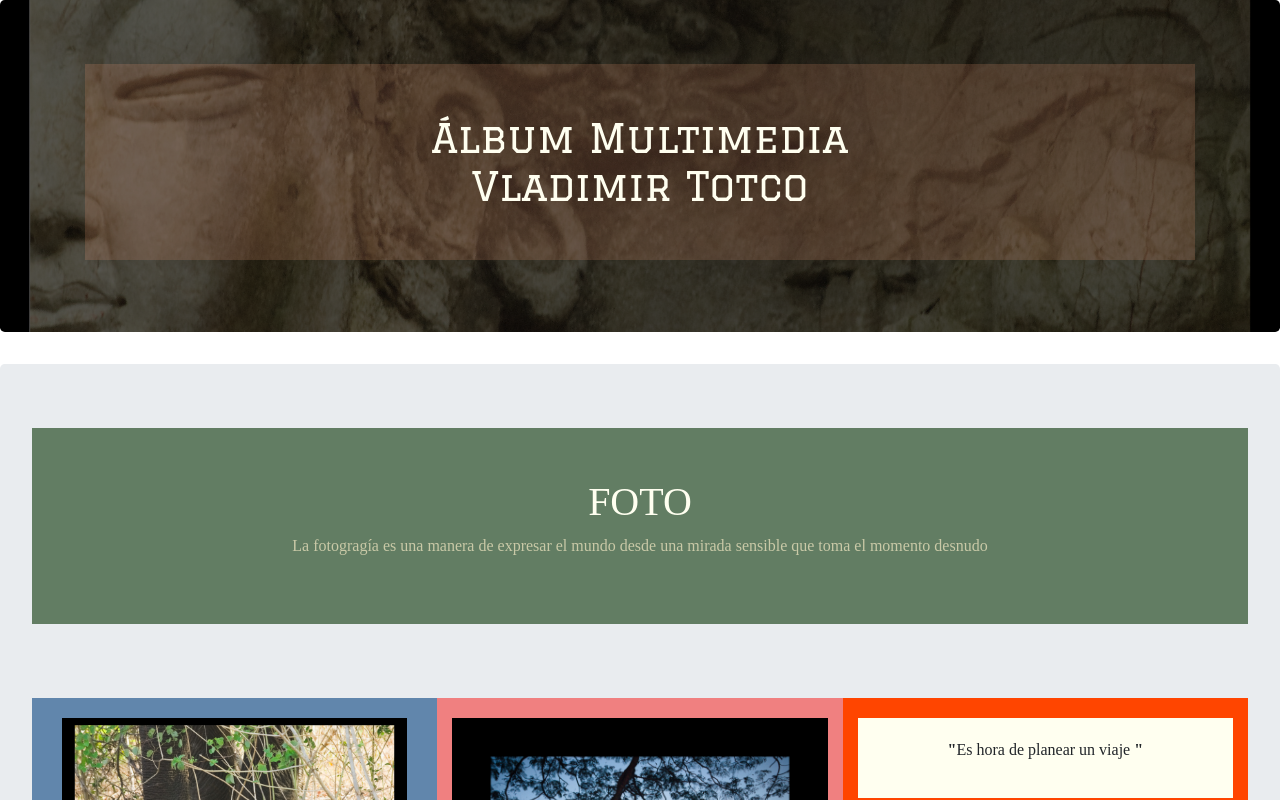
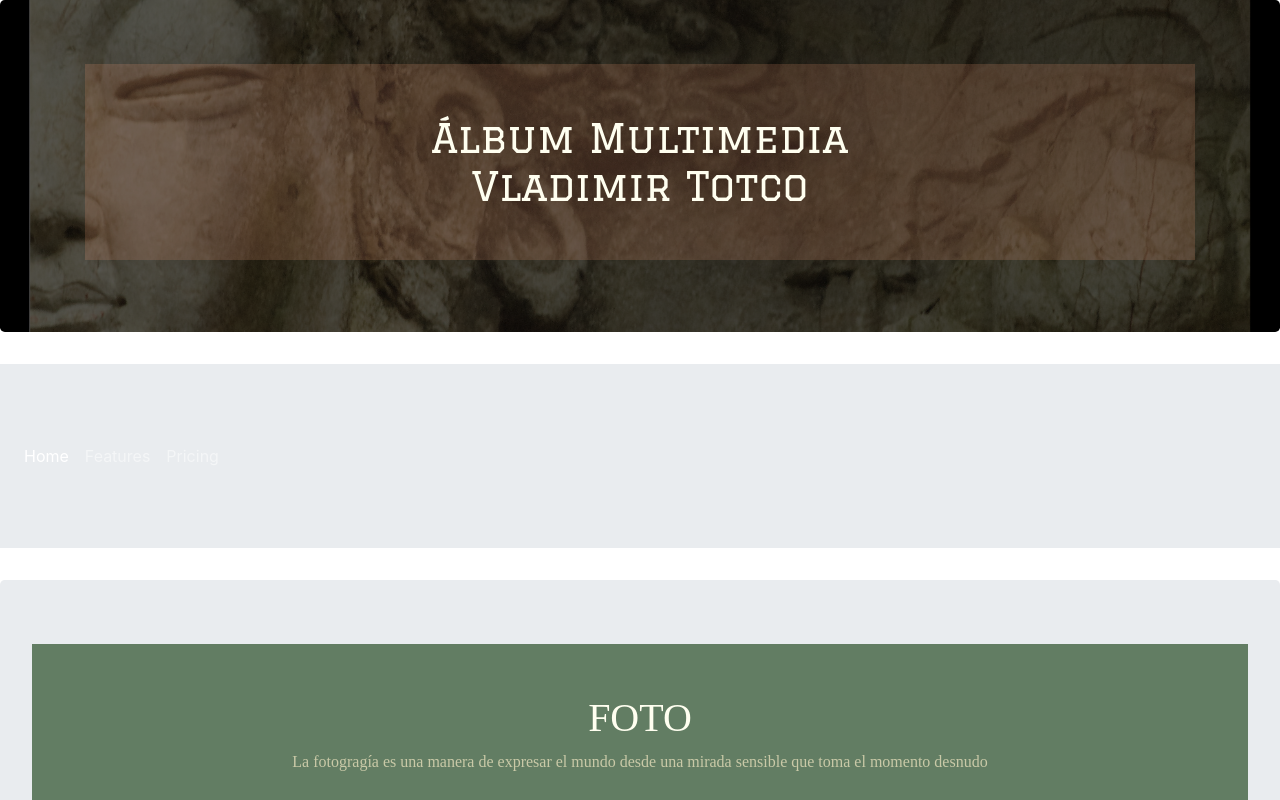
Before and after one commit to vtotolhua/plantilla, an Angular app: page / in a window 1280 px wide. Shown: the top 800 px of the page. Built offline with nearby package versions, Linux system fonts and the light colour scheme; a web font is replaced by a local one.

Commit message:
agregamos un componente de barra de navegación.

```diff
--- a/src/app/app.component.html
+++ b/src/app/app.component.html
@@ -1,4 +1,5 @@
 
 <app-encabezado></app-encabezado>
+<app-barra-nav></app-barra-nav>
 <app-cuerpo></app-cuerpo>
 <app-piepagina></app-piepagina>
--- a/src/app/app.module.ts
+++ b/src/app/app.module.ts
@@ -7,6 +7,7 @@ import { AppComponent } from './app.component';
 import { EncabezadoComponent } from './componentes/encabezado/encabezado.component';
 import { CuerpoComponent } from './componentes/cuerpo/cuerpo.component';
 import { PiepaginaComponent } from './componentes/piepagina/piepagina.component';
+import { BarraNavComponent } from './componentes/barra-nav/barra-nav.component';
 
 @NgModule({
   declarations: [
@@ -14,6 +15,7 @@ import { PiepaginaComponent } from './componentes/piepagina/piepagina.component'
     EncabezadoComponent,
     CuerpoComponent,
     PiepaginaComponent,
+    BarraNavComponent,
 
   ],
   imports: [
--- /dev/null
+++ b/src/app/componentes/barra-nav/barra-nav.component.html
@@ -0,0 +1,16 @@
+<div class="jumbotron jumbotron-fluid animated fadeIn fast">
+    <nav class="navbar navbar-expand-md navbar-dark">
+
+        <ul class="navbar-nav mr-auto">
+            <li class="nav-item active">
+              <a class="nav-link waves-light" mdbWavesEffect>Home<span class="sr-only">(current)</span></a>
+            </li>
+            <li class="nav-item">
+              <a class="nav-link waves-light" mdbWavesEffect>Features</a>
+            </li>
+            <li class="nav-item">
+              <a class="nav-link waves-light" mdbWavesEffect>Pricing</a>
+            </li>
+        </ul>
+
+    </nav>
--- /dev/null
+++ b/src/app/componentes/barra-nav/barra-nav.component.ts
@@ -0,0 +1,15 @@
+import { Component, OnInit } from '@angular/core';
+
+@Component({
+  selector: 'app-barra-nav',
+  templateUrl: './barra-nav.component.html',
+  styleUrls: ['./barra-nav.component.css']
+})
+export class BarraNavComponent implements OnInit {
+
+  constructor() { }
+
+  ngOnInit(): void {
+  }
+
+}
--- a/src/app/componentes/cuerpo/cuerpo.component.html
+++ b/src/app/componentes/cuerpo/cuerpo.component.html
@@ -1,3 +1,9 @@
+
+<!---->
+<!---->
+<!---->
+
+
 
 <div class="jumbotron jumbtron-fluid animated fadeIn fast" >
     <div class="container-fluid" style="background-color: #627D63; text-align: center; color: rgb(201, 201, 167); padding-top: 50px; padding-bottom: 50px;">
@@ -93,7 +99,7 @@
                 <h1 style="height: 120px;">
                     Where can I get some?
                 </h1>
-                <svg width="3em" height="3em" viewBox="0 0 16 16" class="bi bi-camera-fill" fill="#ivory" xmlns="http://www.w3.org/2000/svg">
+                <svg width="3em" height="3em" viewBox="0 0 16 16" class="bi bi-camera-fill" fill="#currentColor" xmlns="http://www.w3.org/2000/svg">
                     <path d="M10.5 8.5a2.5 2.5 0 1 1-5 0 2.5 2.5 0 0 1 5 0z"/>
                     <path fill-rule="evenodd" d="M2 4a2 2 0 0 0-2 2v6a2 2 0 0 0 2 2h12a2 2 0 0 0 2-2V6a2 2 0 0 0-2-2h-1.172a2 2 0 0 1-1.414-.586l-.828-.828A2 2 0 0 0 9.172 2H6.828a2 2 0 0 0-1.414.586l-.828.828A2 2 0 0 1 3.172 4H2zm.5 2a.5.5 0 1 0 0-1 .5.5 0 0 0 0 1zm9 2.5a3.5 3.5 0 1 1-7 0 3.5 3.5 0 0 1 7 0z"/>
                   </svg>
```
Also changed, not shown: src/app/componentes/barra-nav/barra-nav.component.css (added).
